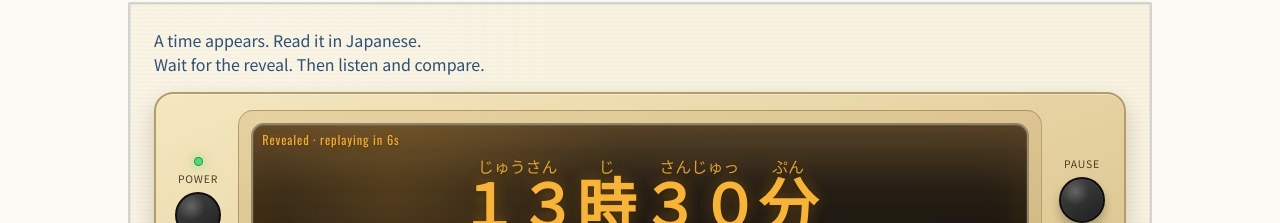
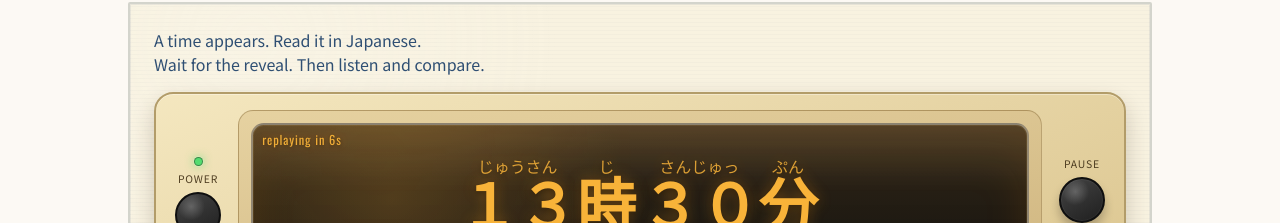
Before and after one commit to andyroo2000/convo-lab, a React (Vite) app in the folder client/: page /tools/japanese-time-practice in a window 1280 px wide. Both pictures are taken after a click on the button 198 px from the left and 437 px from the top of the page. Shown: the part 222-445 px from the top of the page. Built offline with nearby package versions, Linux system fonts and the light colour scheme; no server answers.

Commit message:
Simplify clock status copy to replay countdown only

```diff
--- a/client/src/features/tools/japaneseTimePractice/components/JapaneseTimePracticeToolPage.tsx
+++ b/client/src/features/tools/japaneseTimePractice/components/JapaneseTimePracticeToolPage.tsx
@@ -100,20 +100,10 @@ const JapaneseTimePracticeToolPage = () => {
 
   const digitalDisplay = `${toTwoDigits(card.hour24)}:${toTwoDigits(card.minute)}`;
   const shouldShowScript = isRevealed;
-  let loopStatus = 'Power off';
-  if (isPowerOn && isRevealed && isPlaying) {
-    loopStatus = 'Revealed · playing';
-  } else if (isPowerOn && isRevealed) {
-    if (countdownSeconds !== null) {
-      loopStatus = `Revealed · replaying in ${countdownSeconds}s`;
-    } else {
-      loopStatus = 'Revealed';
-    }
-  } else if (isPowerOn) {
-    const seconds = countdownSeconds ?? pauseSeconds;
-    loopStatus = `Waiting ${seconds}s before reveal`;
-  }
-  const statusText = loopStatus;
+  const statusText =
+    isPowerOn && isRevealed && !isPlaying && countdownSeconds !== null
+      ? `replaying in ${countdownSeconds}s`
+      : '';
 
   const clearRevealTimer = useCallback(() => {
     if (revealTimerRef.current !== null) {
@@ -319,7 +309,7 @@ const JapaneseTimePracticeToolPage = () => {
           <div className="retro-clock-radio-body">
             <div className="retro-clock-radio-window">
               <div className="retro-clock-radio-glow" />
-              <p className="retro-clock-radio-status">{statusText}</p>
+              {statusText && <p className="retro-clock-radio-status">{statusText}</p>}
               {shouldShowScript ? (
                 <p className="japanese-text retro-clock-radio-script">
                   <UnitRubyPart
```
